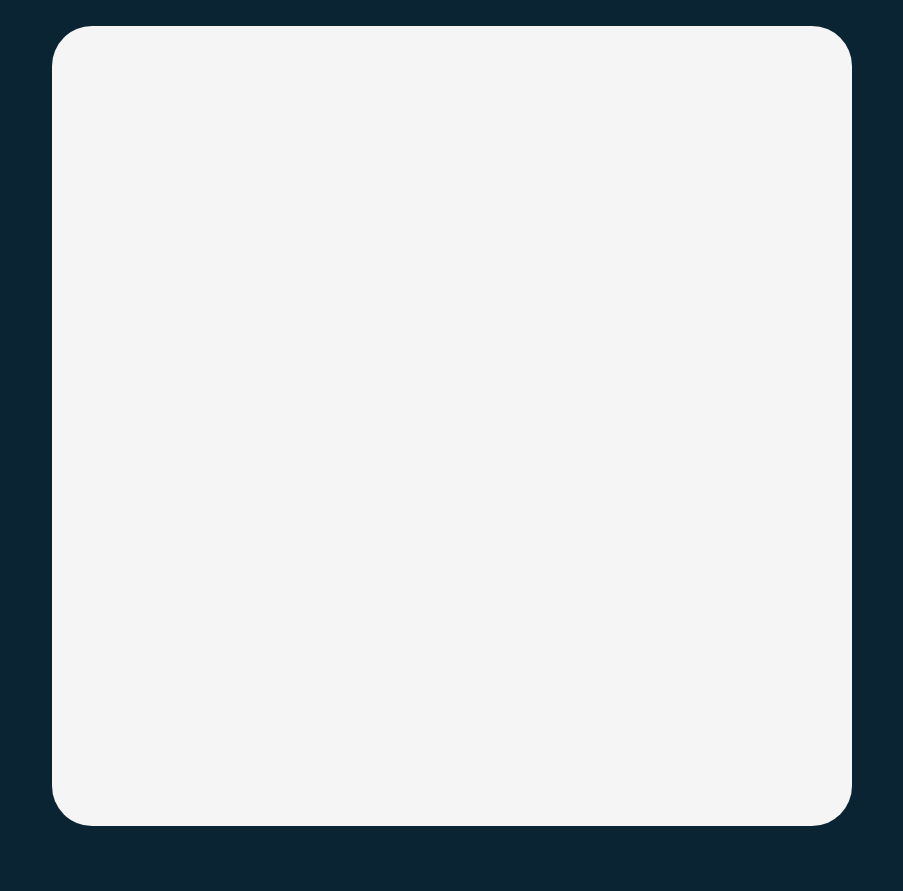
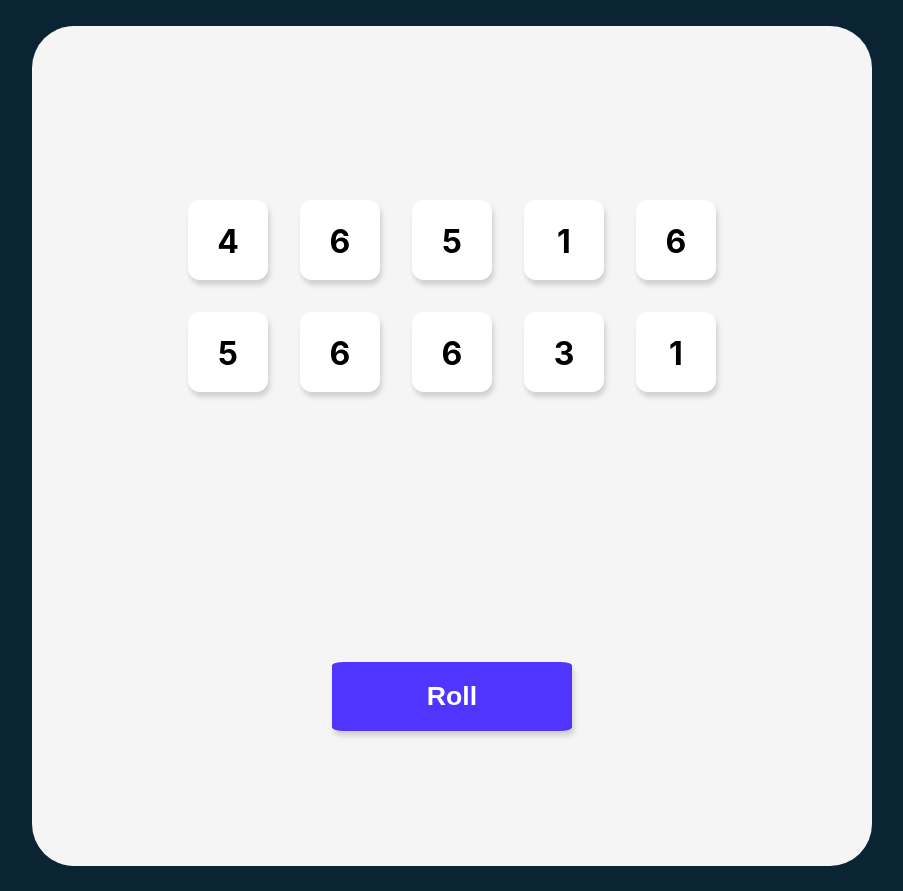
Before and after one commit to NwinNwin/Tenzies-Game, a React (Create React App) app: page / in a window 1280 px wide. Shown: the whole page, without its empty margins (188-1091 px from the left). Before the commit the page ends 851 px from the top, so only its background shows below. Built offline with nearby package versions, Linux system fonts and the light colour scheme.

Commit message:
create dice boxes and roll button to roll dice

```diff
--- a/src/App.css
+++ b/src/App.css
@@ -4,10 +4,45 @@ body{
 
 }
 
-main{
+.main-div{
+  display: flex;
   background: #F5F5F5;
   border-radius: 5%;
   max-width: 50rem;
   height: 50rem;
   margin: 2% auto;
+  flex-direction: column;
+  justify-content: space-around;
+  align-items: center;
+  padding: 20px;
 }
+
+.dice{
+  width: 5rem;
+  height: 5rem;
+  background: #FFFFFF;
+  box-shadow: 2px 5px 5px rgba(0, 0, 0, 0.15);
+  border-radius: 15%;
+  display: flex;
+  justify-content: center;
+}
+
+.die-div{
+  display: grid;
+  grid-template: auto auto / repeat(5,1fr);
+  gap: 2rem;
+  margin: 5% auto;
+}
+
+.dice-num{
+  font-size: 2rem;
+}
+
+.roll-btn{
+  color: white;
+  background: #5035FF;
+  box-shadow: 2px 5px 5px rgba(0, 0, 0, 0.15);
+  border-radius: 5%;
+  border: 0;
+  width: 30%;
+}
--- a/src/App.jsx
+++ b/src/App.jsx
@@ -1,9 +1,32 @@
-import logo from './logo.svg';
+import React, {useState, useEffect} from "react";
 import './App.css';
+import Die from './components/Die';
 
 function App() {
+  const numArray = [0,0,0,0,0
+                    ,0,0,0,0,0];
+
+  const [die, setDie] = useState(allNewDice())
+
+  function allNewDice(){
+    return numArray.map(ele => Math.floor(Math.random() * 6) + 1)
+  }
+
+  function handleButtonClick(){
+    setDie(prev => allNewDice())
+  }
+
+  const displayArray = die.map(ele => <Die value = {ele}/>)
+
   return (
-    <main>
+    <main className='main-div'>
+      <div className="die-div">
+      {displayArray}
+      </div>
+
+      <button className="roll-btn" onClick={handleButtonClick}>
+        <h1>Roll</h1>
+      </button>
 
     </main>
   );
--- /dev/null
+++ b/src/components/Die.jsx
@@ -0,0 +1,9 @@
+import React from "react";
+
+export default function Die(props){
+    return (
+        <div className="dice">
+            <h1 className="dice-num">{props.value}</h1>
+        </div>
+    )
+}
```
